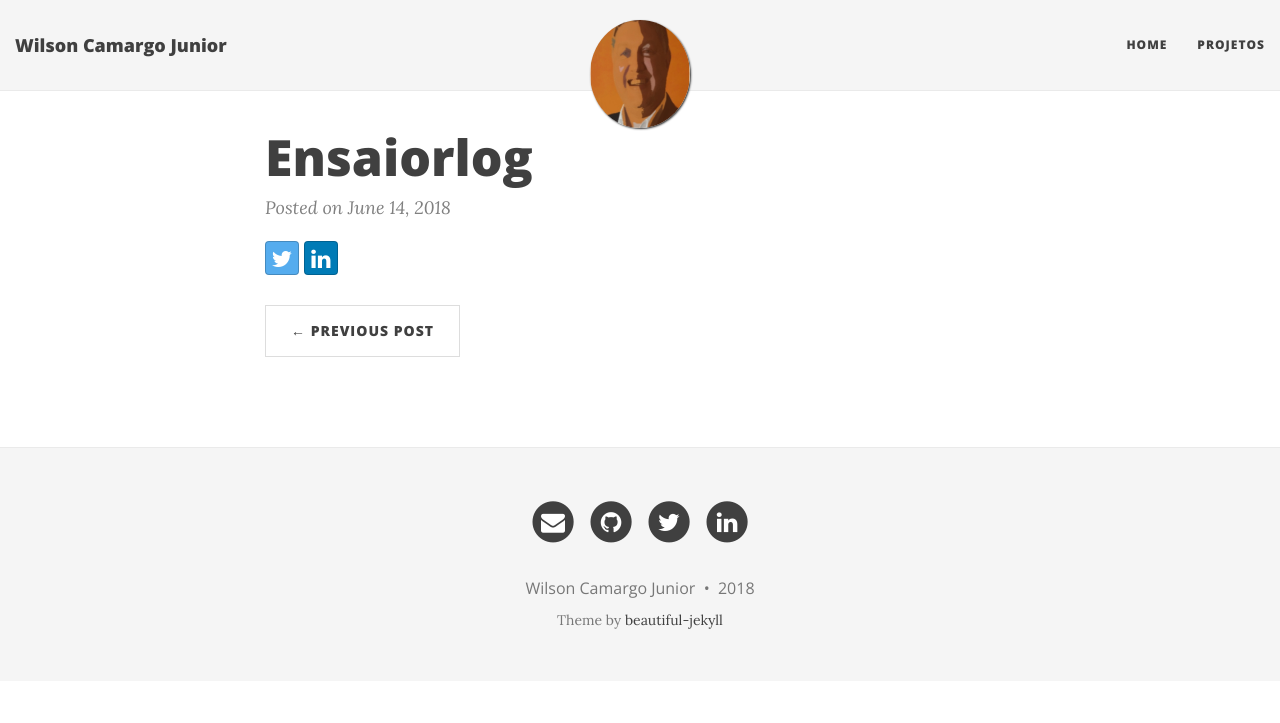
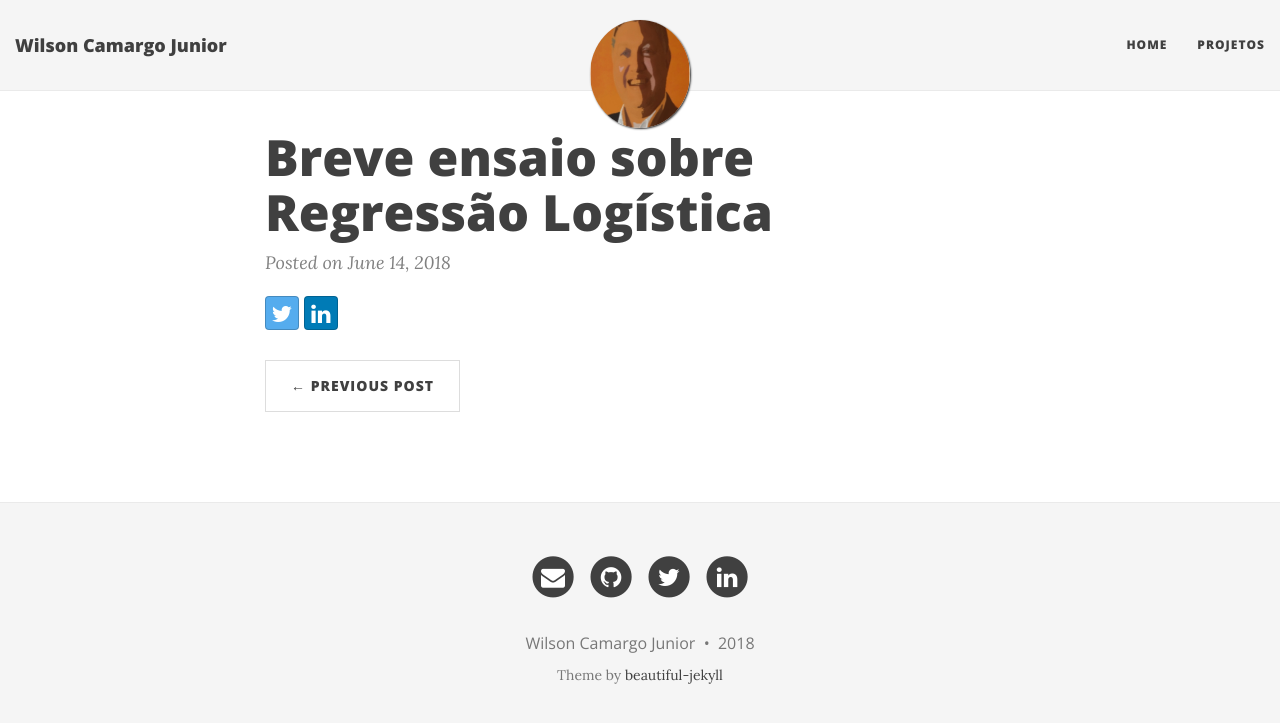
Before and after one commit to wilson-camargo-jr/teste, a Jekyll site: the page built from _posts/2018-06-14-EnsaioRLog.md, in a window 1280 px wide. Shown: the top 723 px of the page. Built offline with Jekyll 4.4.1, drawn with Linux system fonts in a browser that asks for light colours; nearby versions of some CDN libraries.

Commit message:
Update 2018-06-14-EnsaioRLog.md

```diff
--- a/_posts/2018-06-14-EnsaioRLog.md
+++ b/_posts/2018-06-14-EnsaioRLog.md
@@ -1,2 +1,4 @@
 ---
+layout: post
+title: Breve ensaio sobre Regressão Logística
 ---
```
